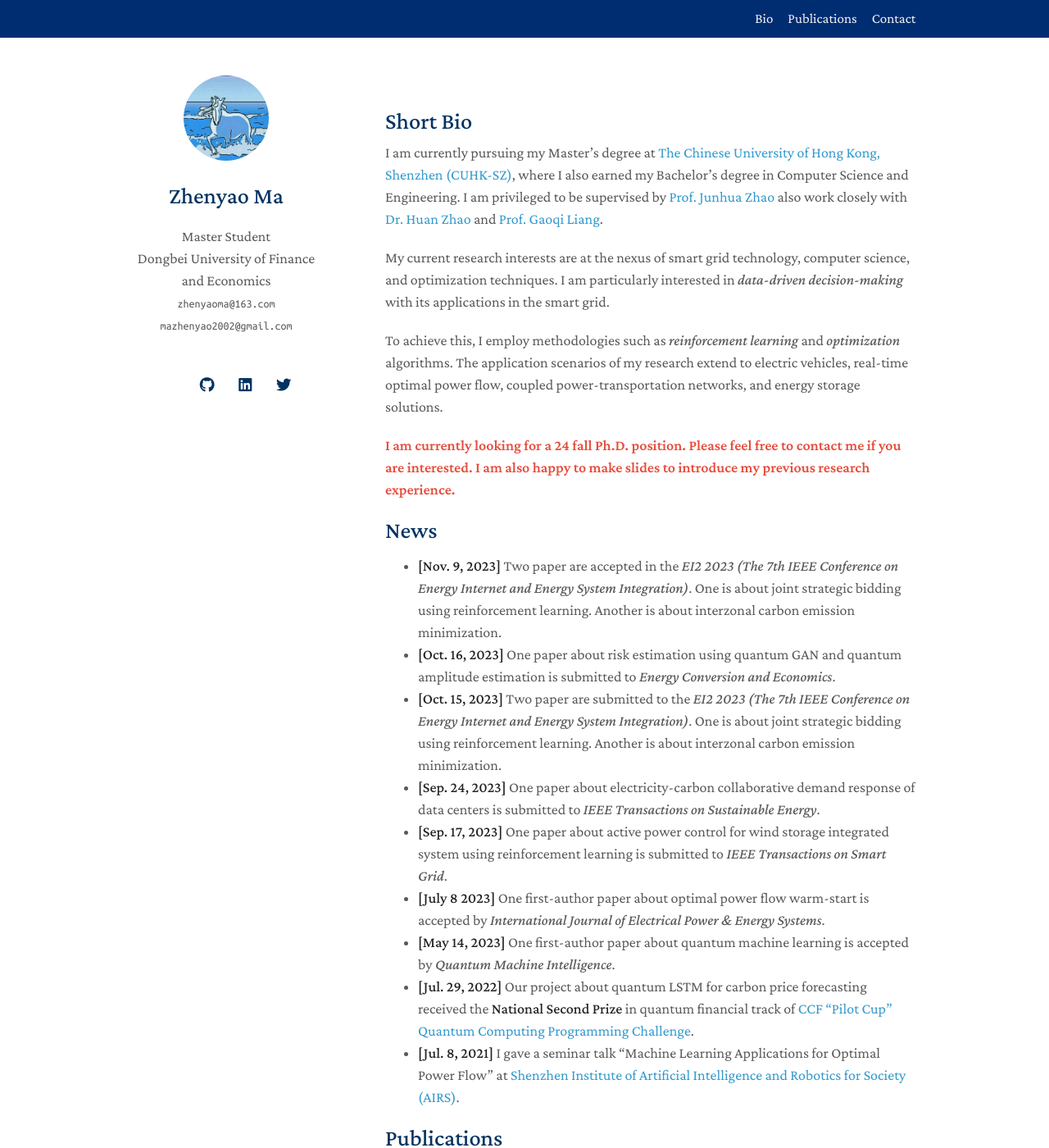
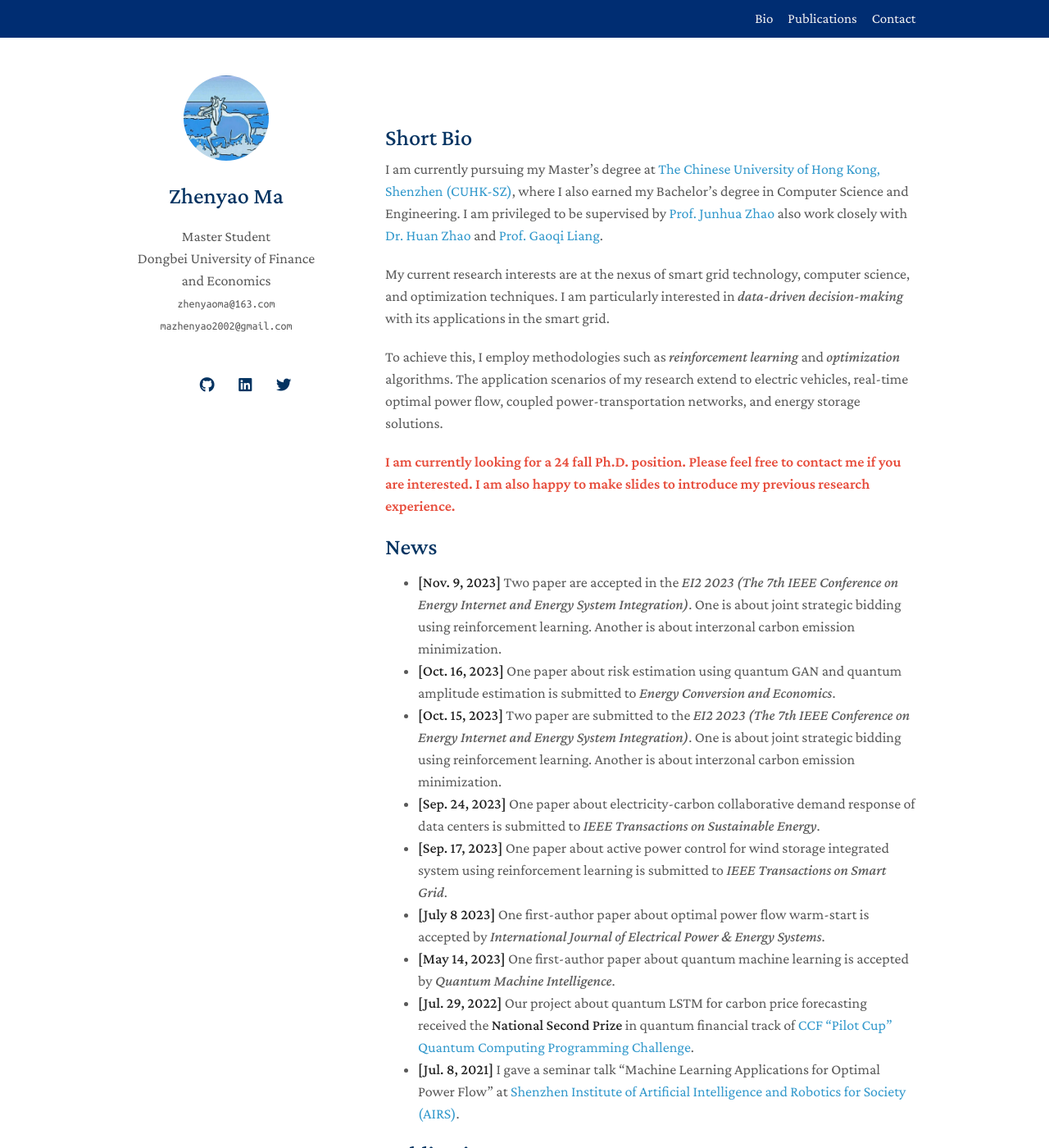
Before and after one commit to ZhenyaoMa/ZhenyaoMa1.github.io, a Jekyll site: the page built from index.md, in a window 1280 px wide and 1400 px high. Shown: the whole window at 82% size. Built offline with Jekyll 4.4.1, drawn with Linux system fonts in a browser that asks for light colours; nearby versions of some CDN libraries; a style sheet for code colours, icons or effects is not loaded.

Commit message:
Update homepage.html

```diff
--- a/_layouts/homepage.html
+++ b/_layouts/homepage.html
@@ -21,11 +21,16 @@
     <link rel=stylesheet href=https://cdnjs.cloudflare.com/ajax/libs/academicons/1.8.6/css/academicons.min.css integrity="sha256-uFVgMKfistnJAfoCUQigIl+JfUaP47GrRKjf6CTPVmw=" crossorigin=anonymous>
     <link rel=stylesheet href=https://cdnjs.cloudflare.com/ajax/libs/font-awesome/5.11.2/css/all.min.css integrity="sha256-+N4/V/SbAFiW1MPBCXnfnP9QSN3+Keu+NlB+0ev/YKQ=" crossorigin=anonymous>
 
-   <style>
-      .topnav {
-        margin-bottom: 50px; /* 根据需要调整值 */
-      }
-    </style>
+<style>
+    .topnav {
+        margin-bottom: 20px; /* 根据需要调整 margin-bottom 的值 */
+    }
+
+    section {
+        margin-top: 20px; /* 根据需要调整 margin-top 的值 */
+    }
+</style>
+
 
     {% if site.font == "Sans Serif" %}
     <link rel="stylesheet" href="./assets/css/font_sans_serif.css">
```
